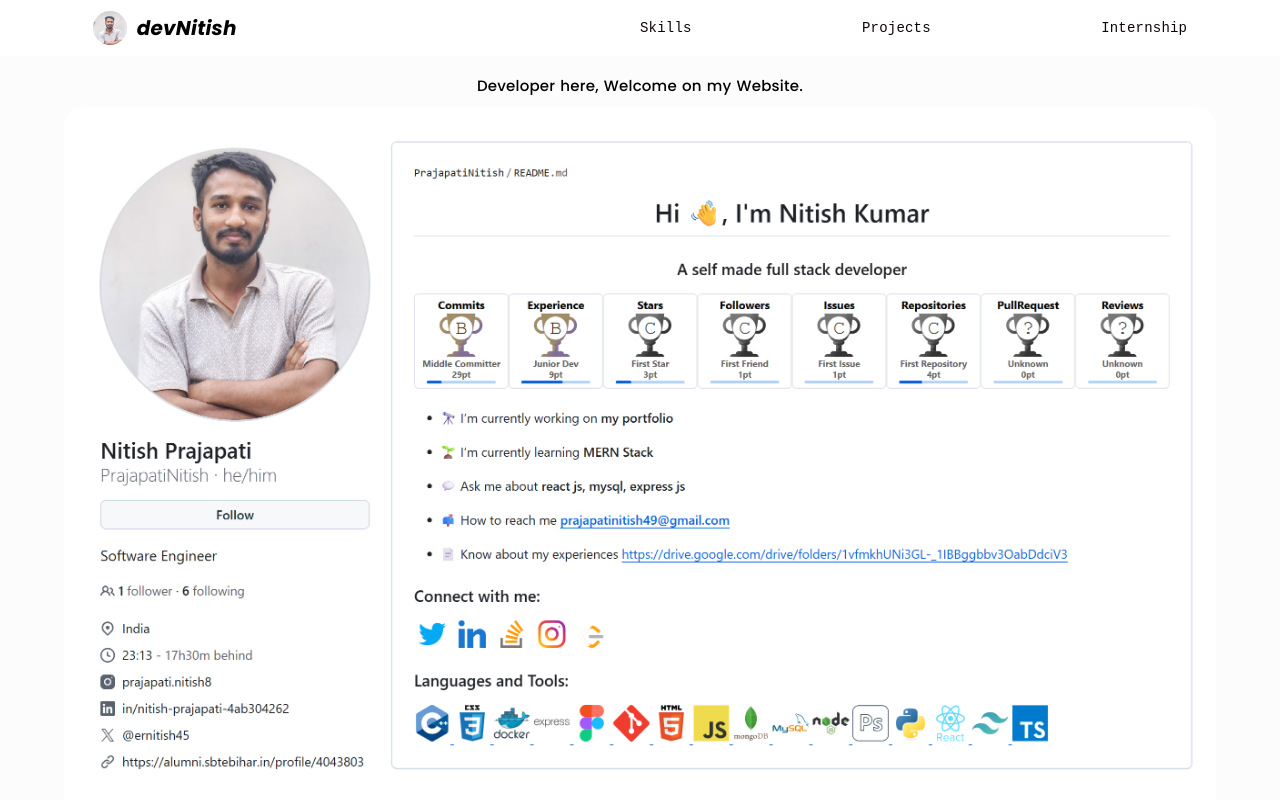
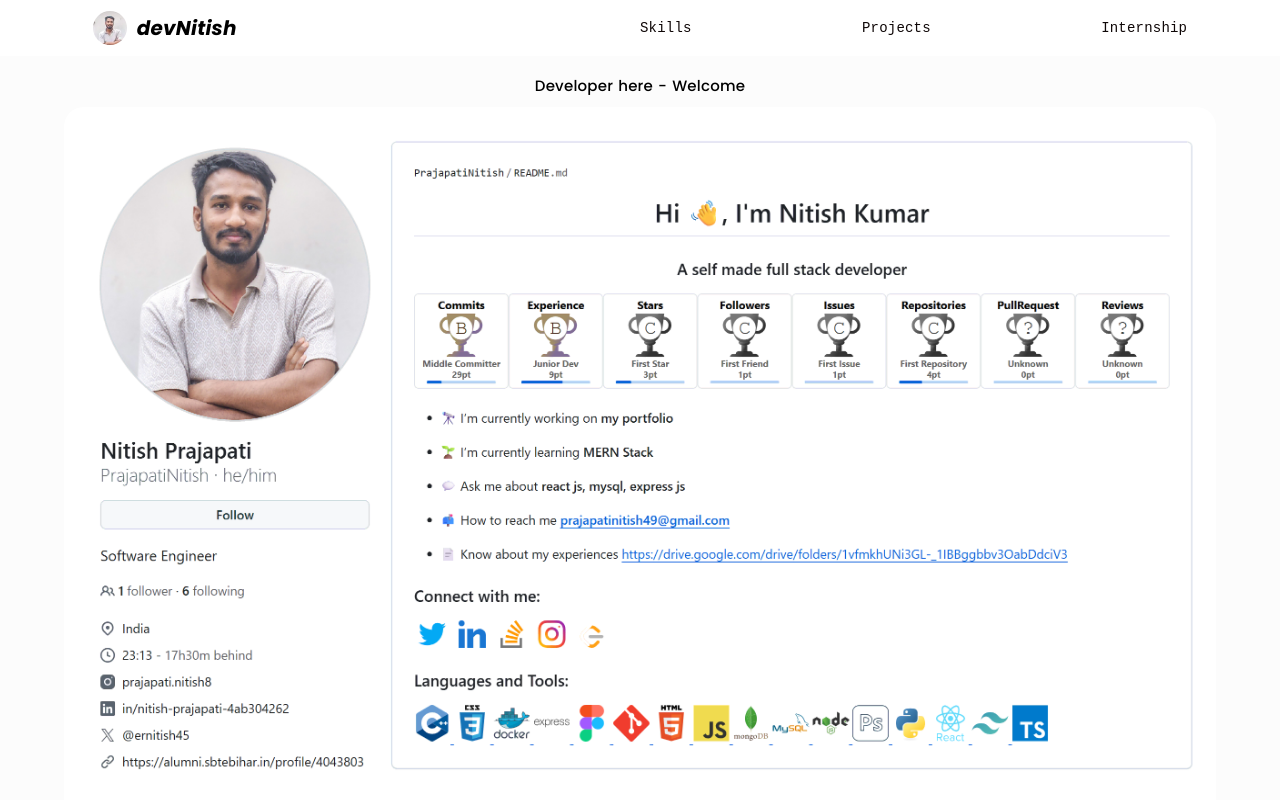
Before and after one commit to PrajapatiNitish/my_Portfolio, a React (Vite) app in the folder Client/: page / in a window 1280 px wide. Shown: the top 800 px of the page. Built offline with nearby package versions, Linux system fonts and the light colour scheme; no server answers.

Commit message:
02S11U25N_02P26, rewrite website intro

```diff
--- a/Client/src/Pages/Main/MainPage.jsx
+++ b/Client/src/Pages/Main/MainPage.jsx
@@ -80,7 +80,7 @@ export default function Main() {
             <div className="welcome">
               <div className="space">
                 <div className="msg">
-                  Developer here, Welcome on my Website.
+                  Developer here - Welcome
                 </div>
               </div>
             </div>
```
